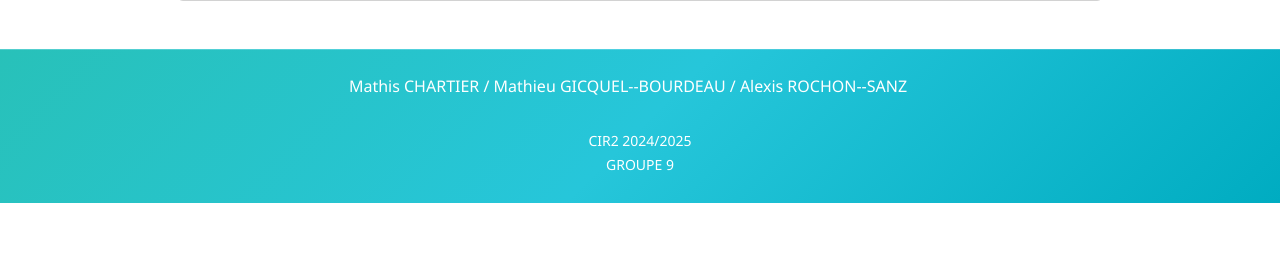
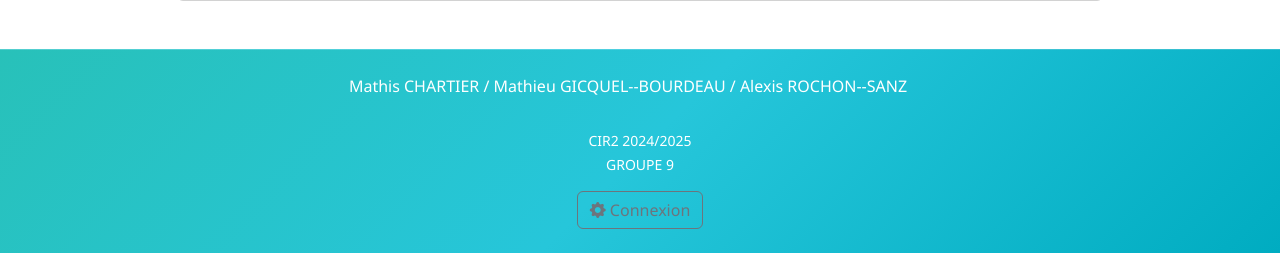
Before and after one commit to projetCIR2webProjetFinDannee/projetCIR2webProjetFinDannee, a PHP site: page /carte.php in a window 1280 px wide. Shown: the part 665-918 px from the top of the page. Before the commit the page ends 868 px from the top, so only its background shows below. Run offline with PHP 8.4, Linux system fonts and the light colour scheme.

Commit message:
footer lie n

```diff
--- a/site/front/carte.php
+++ b/site/front/carte.php
@@ -438,6 +438,11 @@
                         <small>CIR2 2024/2025</small>
                         <small>GROUPE 9</small>
                     </div>
+                    <div class="text-center mt-3">
+                    <a href="../back/login.php" class="btn btn-outline-secondary">
+                        <i class="bi bi-gear-fill"></i> Connexion
+                    </a>
+                </div>
                 </div>
             </div>
         </div>
--- a/site/front/recherche.php
+++ b/site/front/recherche.php
@@ -386,6 +386,11 @@ body {
                         <small>CIR2 2024/2025</small>
                         <small>GROUPE 9</small>
                     </div>
+                    <div class="text-center mt-3">
+                    <a href="../back/login.php" class="btn btn-outline-secondary">
+                        <i class="bi bi-gear-fill"></i> Connexion
+                    </a>
+                </div>
                 </div>
             </div>
         </div>
```
